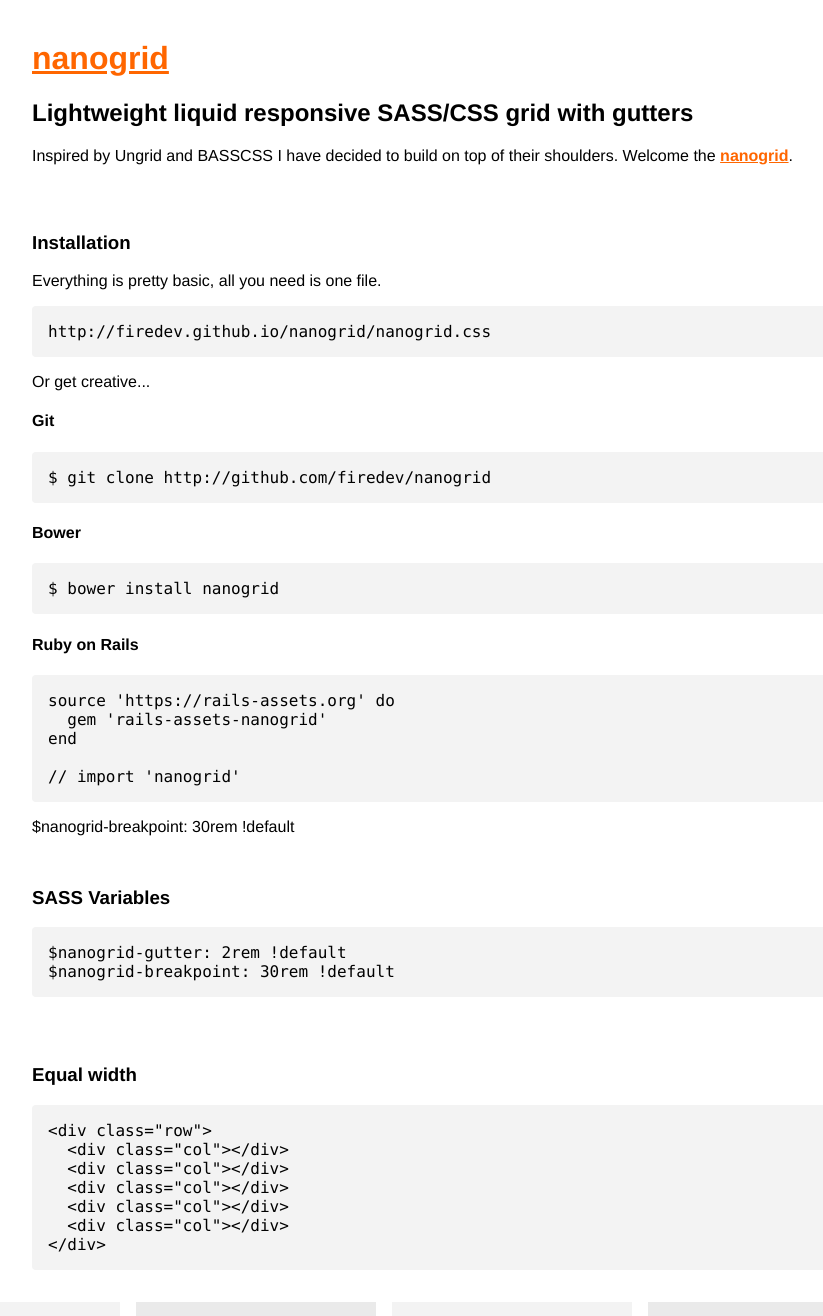
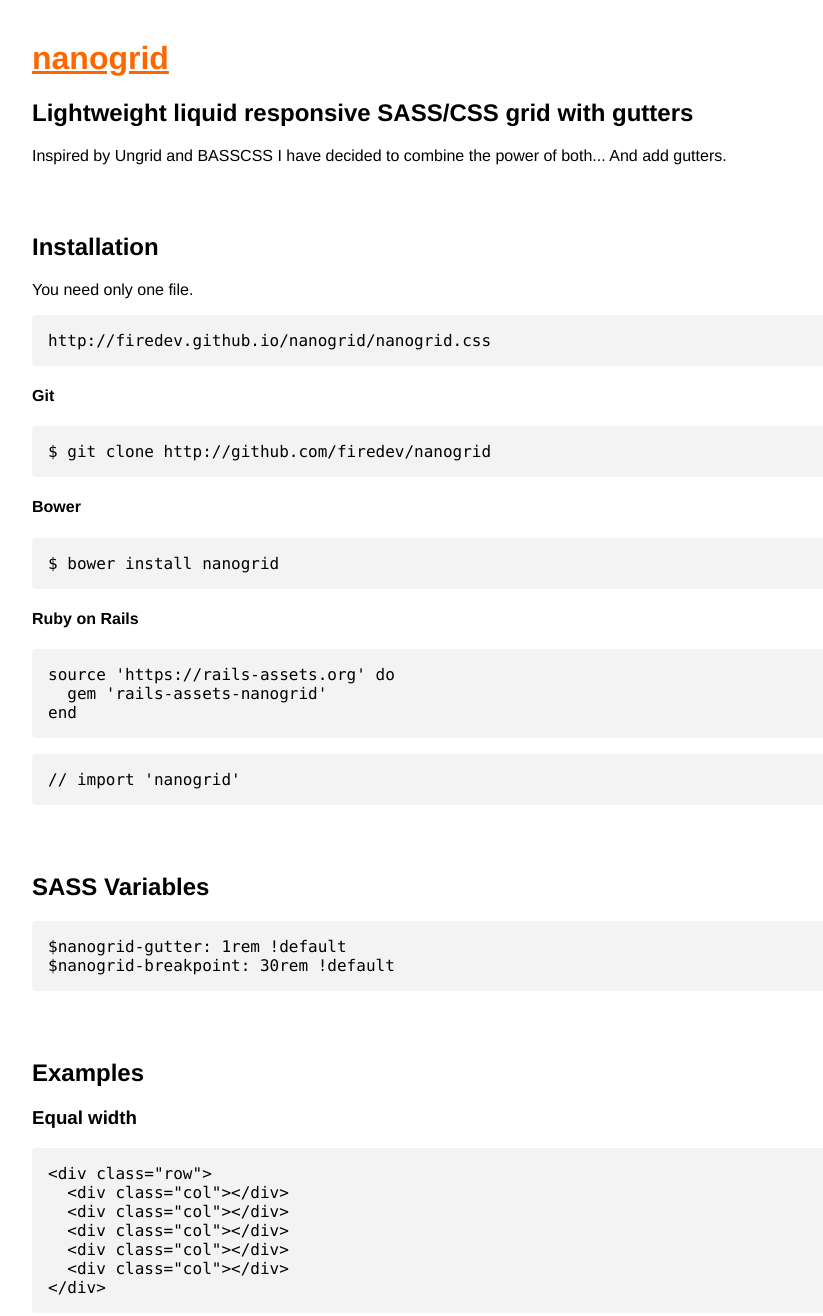
Before and after one commit to firedev/nanogrid, a website: page index.html in a window 1280 px wide. Shown: the part 5-1321 px from the top of the page, without its empty margins (128-951 px from the left). Drawn offline with Linux system fonts and the light colour scheme.

Commit message:
installation guide

```diff
--- a/index.html
+++ b/index.html
@@ -44,35 +44,37 @@
   <div class="container">
     <h1><a href="http://github.com/firedev/nanogrid">nanogrid</a></h1>
     <h2>Lightweight liquid responsive SASS/CSS grid with gutters</h2>
-    <p>Inspired by Ungrid and BASSCSS I have decided to build on top of their shoulders.
-      Welcome the <a href="http://github.com/firedev/nanogrid">nanogrid</a>.</p>
+    <p>
+      Inspired by Ungrid and BASSCSS I have decided to combine the power of both... And add gutters.
+    </p>
   </div>
   <div class="container">
-    <h3>Installation</h3>
-    <p>Everything is pretty basic, all you need is one file.
+    <h2>Installation</h2>
+    <p>You need only one file.</a>
     <pre>http://firedev.github.io/nanogrid/nanogrid.css</pre>
-    <p>Or get creative...</p>
     <h4>Git</h4>
     <pre>$ git clone http://github.com/firedev/nanogrid</pre>
     <h4>Bower</h4>
     <pre>$ bower install nanogrid</pre>
     <h4>Ruby on Rails</h4>
+
 <pre>
 source 'https://rails-assets.org' do
   gem 'rails-assets-nanogrid'
-end
+end</pre>
 
+<pre>
 // import 'nanogrid'</pre>
 
+  </div>
+  <div class="container">
+    <h2>SASS Variables</h2>
+    <pre>
+$nanogrid-gutter: 1rem !default
 $nanogrid-breakpoint: 30rem !default</pre>
   </div>
   <div class="container">
-    <h3>SASS Variables</h3>
-    <pre>
-$nanogrid-gutter: 2rem !default
-$nanogrid-breakpoint: 30rem !default</pre>
-  </div>
-  <div class="container">
+    <h2>Examples</h2>
     <h3>Equal width</h3>
     <pre>
 &lt;div class="row"&gt;
```
